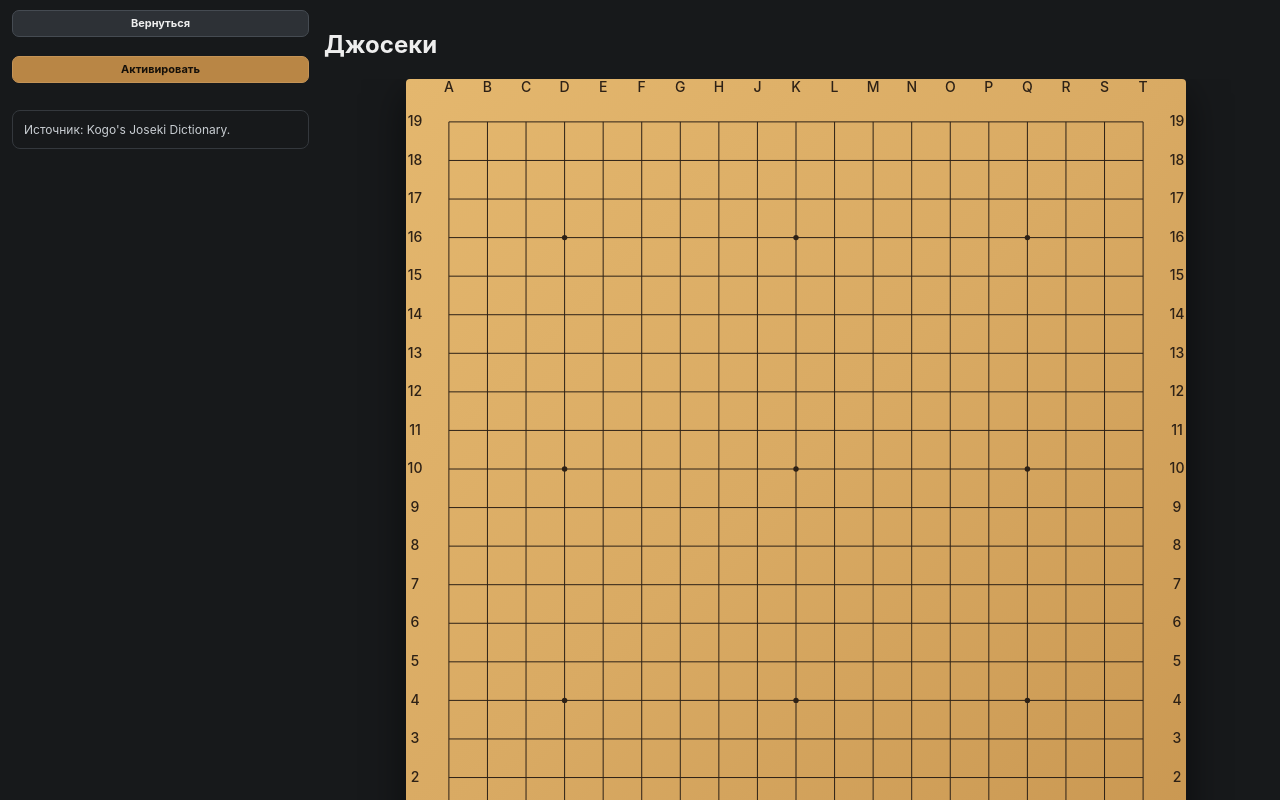
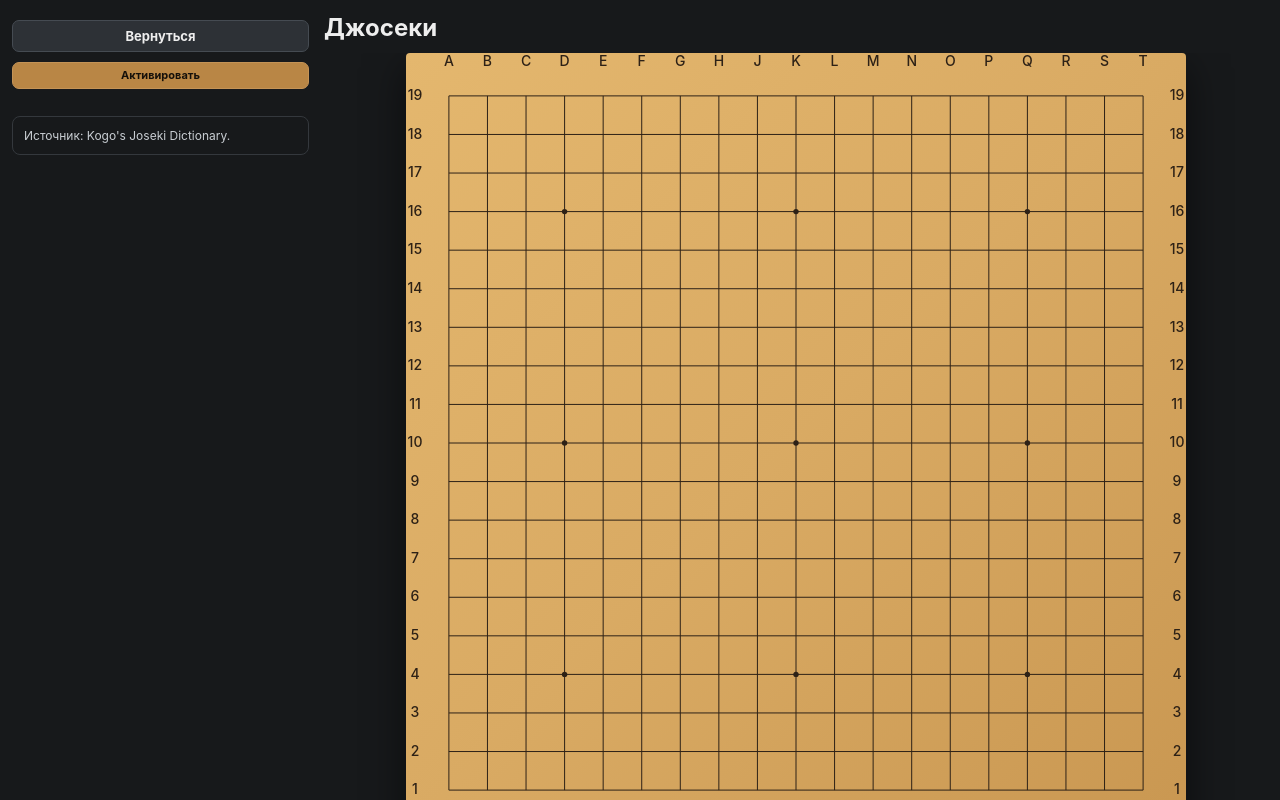
Before and after one commit to schoolweiqi/go-interfaces, a plain HTML site: page joseki.html in a window 1280 px wide. Drawn offline with Linux system fonts and the light colour scheme.

Commit message:
Style standalone joseki page navigation

```diff
--- a/styles.css
+++ b/styles.css
@@ -469,3 +469,36 @@ canvas {
   canvas { width: 100%; }
   .gameTreeScroller { height: 150px; }
 }
+
+
+/* Standalone page navigation buttons in the left sidebar. */
+.sidebarPageButton {
+  flex: 0 0 auto;
+  width: 100%;
+  min-height: 32px !important;
+  margin: 0 !important;
+  font-size: 13px !important;
+}
+
+/* Standalone Joseki page: separate controller, same visual language. */
+.josekiLayout {
+  grid-template-columns: 300px minmax(0, 1fr);
+}
+.josekiSidebar {
+  padding-top: 10px;
+}
+.josekiWorkspace {
+  min-width: 0;
+  min-height: 0;
+  display: flex;
+  flex-direction: column;
+  overflow: hidden;
+}
+.josekiWorkspace h1 {
+  margin: 4px 0 10px;
+  font-size: 24px;
+  line-height: 1.2;
+}
+.josekiWorkspace .boardWrap {
+  flex: 1 1 auto;
+}
```
